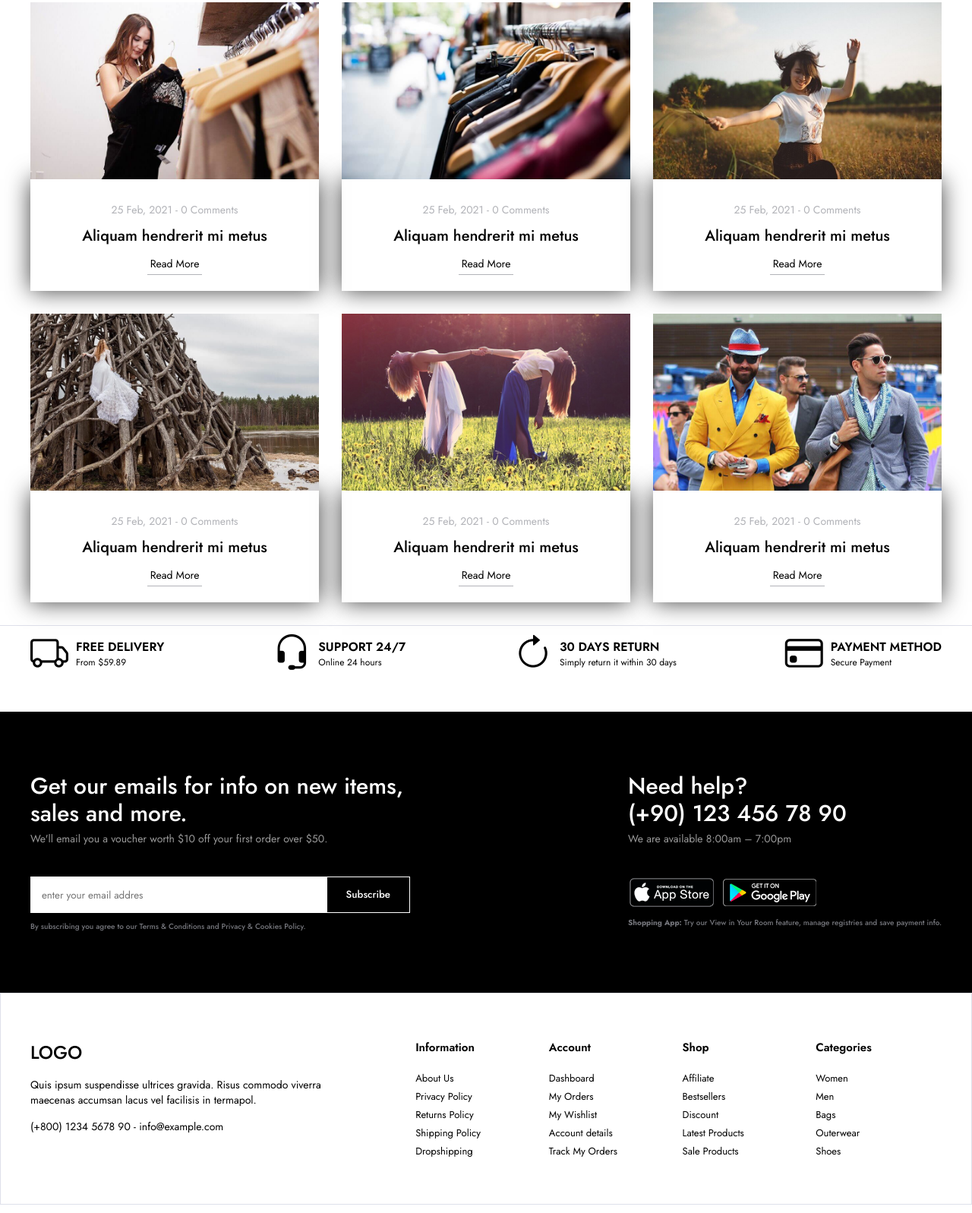
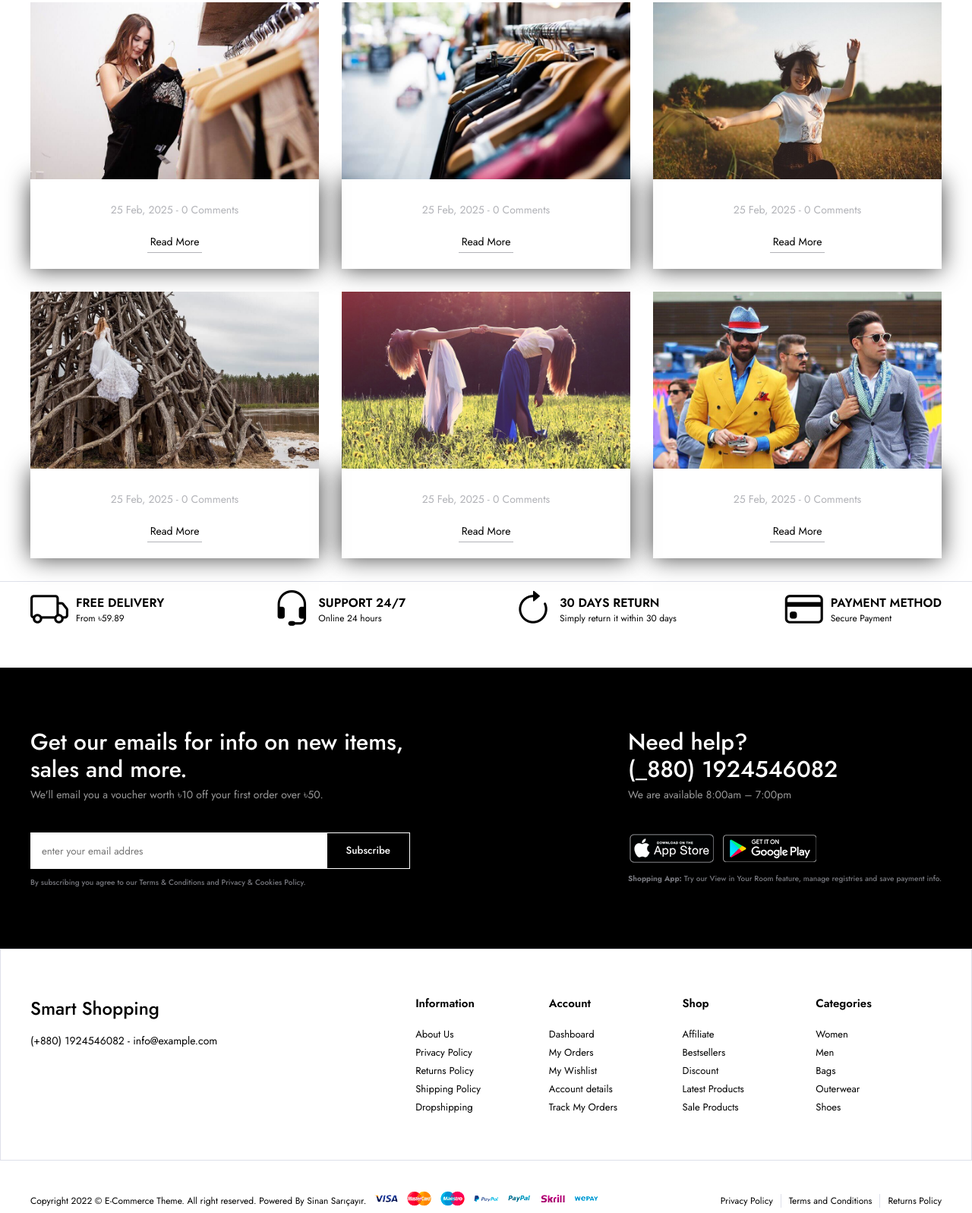
Before and after one commit to 2021-3-60-300-code/e-commerce-project, a plain HTML site: page blog.html in a window 1280 px wide. Shown: the part 254-1851 px from the top of the page at 76% size. Drawn offline with nearby package versions, Linux system fonts and the light colour scheme; no server answers.

Commit message:
Update blog.html

```diff
--- a/blog.html
+++ b/blog.html
@@ -187,12 +187,12 @@
                     </a>
                     <div class="blog-info">
                         <div class="blog-info-top">
-                            <span>25 Feb, 2021</span>
+                            <span>25 Feb, 2025</span>
                             -
                             <span>0 Comments</span>
                         </div>
                         <div class="blog-info-center">
-                            <a href="#"> Aliquam hendrerit mi metus </a>
+                            <a href="#"> </a>
                         </div>
                         <div class="blog-info-bottom">
                             <a href="#">Read More</a>
@@ -205,12 +205,12 @@
                     </a>
                     <div class="blog-info">
                         <div class="blog-info-top">
-                            <span>25 Feb, 2021</span>
+                            <span>25 Feb, 2025</span>
                             -
                             <span>0 Comments</span>
                         </div>
                         <div class="blog-info-center">
-                            <a href="#"> Aliquam hendrerit mi metus </a>
+                            <a href="#">  </a>
                         </div>
                         <div class="blog-info-bottom">
                             <a href="#">Read More</a>
@@ -223,12 +223,12 @@
                     </a>
                     <div class="blog-info">
                         <div class="blog-info-top">
-                            <span>25 Feb, 2021</span>
+                            <span>25 Feb, 2025</span>
                             -
                             <span>0 Comments</span>
                         </div>
                         <div class="blog-info-center">
-                            <a href="#"> Aliquam hendrerit mi metus </a>
+                            <a href="#">  </a>
                         </div>
                         <div class="blog-info-bottom">
                             <a href="#">Read More</a>
@@ -241,12 +241,12 @@
                     </a>
                     <div class="blog-info">
                         <div class="blog-info-top">
-                            <span>25 Feb, 2021</span>
+                            <span>25 Feb, 2025</span>
                             -
                             <span>0 Comments</span>
                         </div>
                         <div class="blog-info-center">
-                            <a href="#"> Aliquam hendrerit mi metus </a>
+                            <a href="#">  </a>
                         </div>
                         <div class="blog-info-bottom">
                             <a href="#">Read More</a>
@@ -259,12 +259,12 @@
                     </a>
                     <div class="blog-info">
                         <div class="blog-info-top">
-                            <span>25 Feb, 2021</span>
+                            <span>25 Feb, 2025</span>
                             -
                             <span>0 Comments</span>
                         </div>
                         <div class="blog-info-center">
-                            <a href="#"> Aliquam hendrerit mi metus </a>
+                            <a href="#"> </a>
                         </div>
                         <div class="blog-info-bottom">
                             <a href="#">Read More</a>
@@ -277,12 +277,12 @@
                     </a>
                     <div class="blog-info">
                         <div class="blog-info-top">
-                            <span>25 Feb, 2021</span>
+                            <span>25 Feb, 2025</span>
                             -
                             <span>0 Comments</span>
                         </div>
                         <div class="blog-info-center">
-                            <a href="#"> Aliquam hendrerit mi metus </a>
+                            <a href="#"> </a>
                         </div>
                         <div class="blog-info-bottom">
                             <a href="#">Read More</a>
@@ -302,7 +302,7 @@
                     <i class="bi bi-truck"></i>
                     <div class="policy-texts">
                         <strong>FREE DELIVERY</strong>
-                        <span>From $59.89</span>
+                        <span>From ৳59.89</span>
                     </div>
                 </li>
                 <li class="policy-item">
@@ -343,8 +343,8 @@
                                     Get our emails for info on new items, sales and more.
                                 </h3>
                                 <p class="subscribe-desc">
-                                    We'll email you a voucher worth $10 off your first order
-                                    over $50.
+                                    We'll email you a voucher worth ৳10 off your first order
+                                    over ৳50.
                                 </p>
                             </div>
                             <div class="footer-subscribe-bottom">
@@ -362,7 +362,7 @@
                     <div class="contact-wrapper">
                         <div class="footer-contact-top">
                             <h3 class="contact-title">Need help? <br>
-                                (+90) 123 456 78 90
+                                (_880) 1924546082
                             </h3>
                             <p class="contact-desc">We are available 8:00am – 7:00pm
                             </p>
@@ -391,16 +391,14 @@
                 <div class="footer-widgets">
                     <div class="brand-info">
                         <div class="footer-logo">
-                            <a href="/" class="logo">LOGO</a>
+                            <a href="/" class="logo">Smart Shopping</a>
                         </div>
                         <div class="footer-desc">
-                            Quis ipsum suspendisse ultrices gravida. Risus commodo viverra maecenas accumsan lacus vel
-                            facilisis in
-                            termapol.
+
                         </div>
                         <div class="footer-contact">
                             <p>
-                                <a href="tel:123456789">(+800) 1234 5678 90</a> -
+                                <a href="tel:123456789">(+880) 1924546082</a> -
                                 <a href="mailto:info@example.com">info@example.com</a>
                             </p>
                         </div>
```
